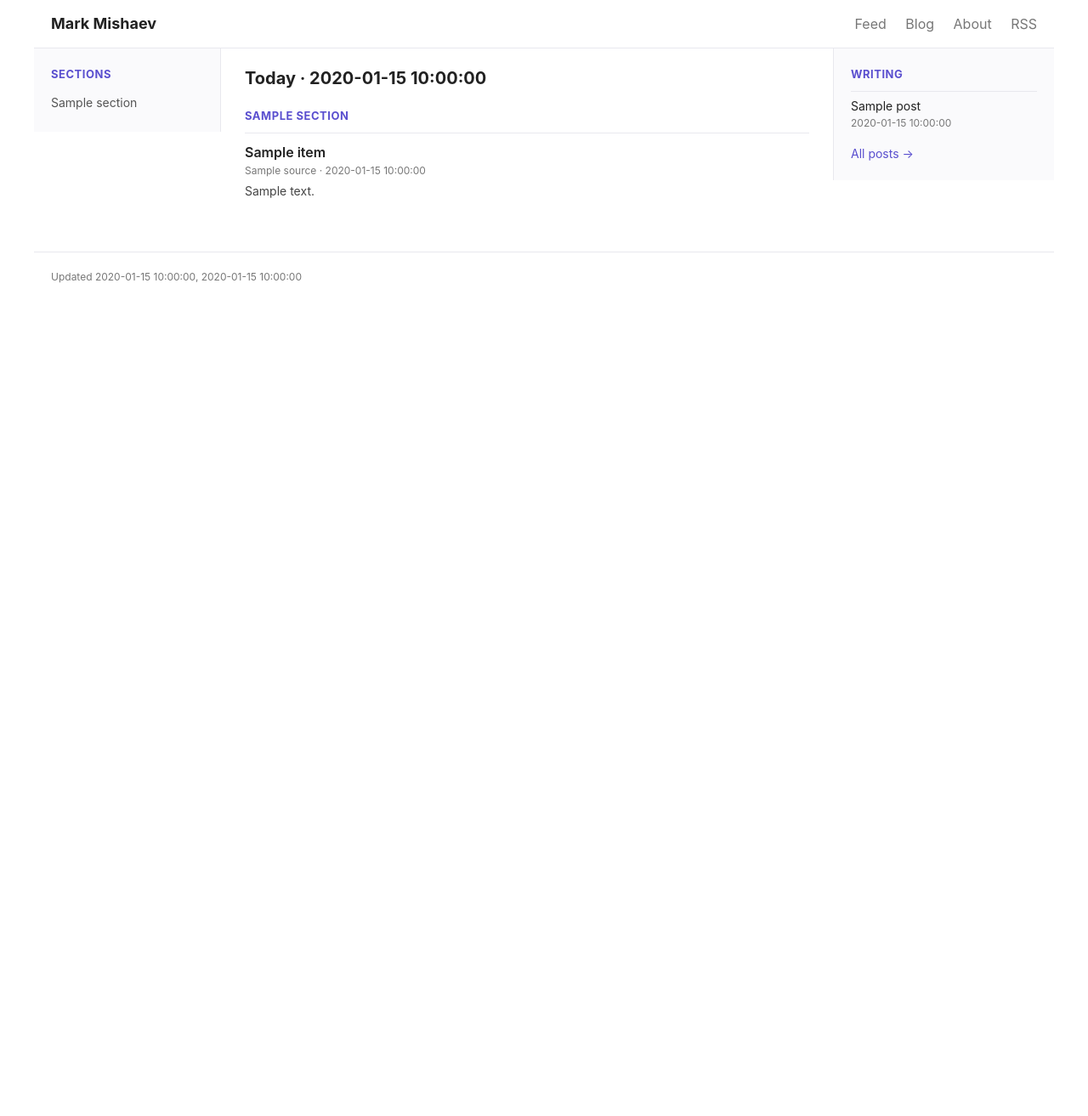
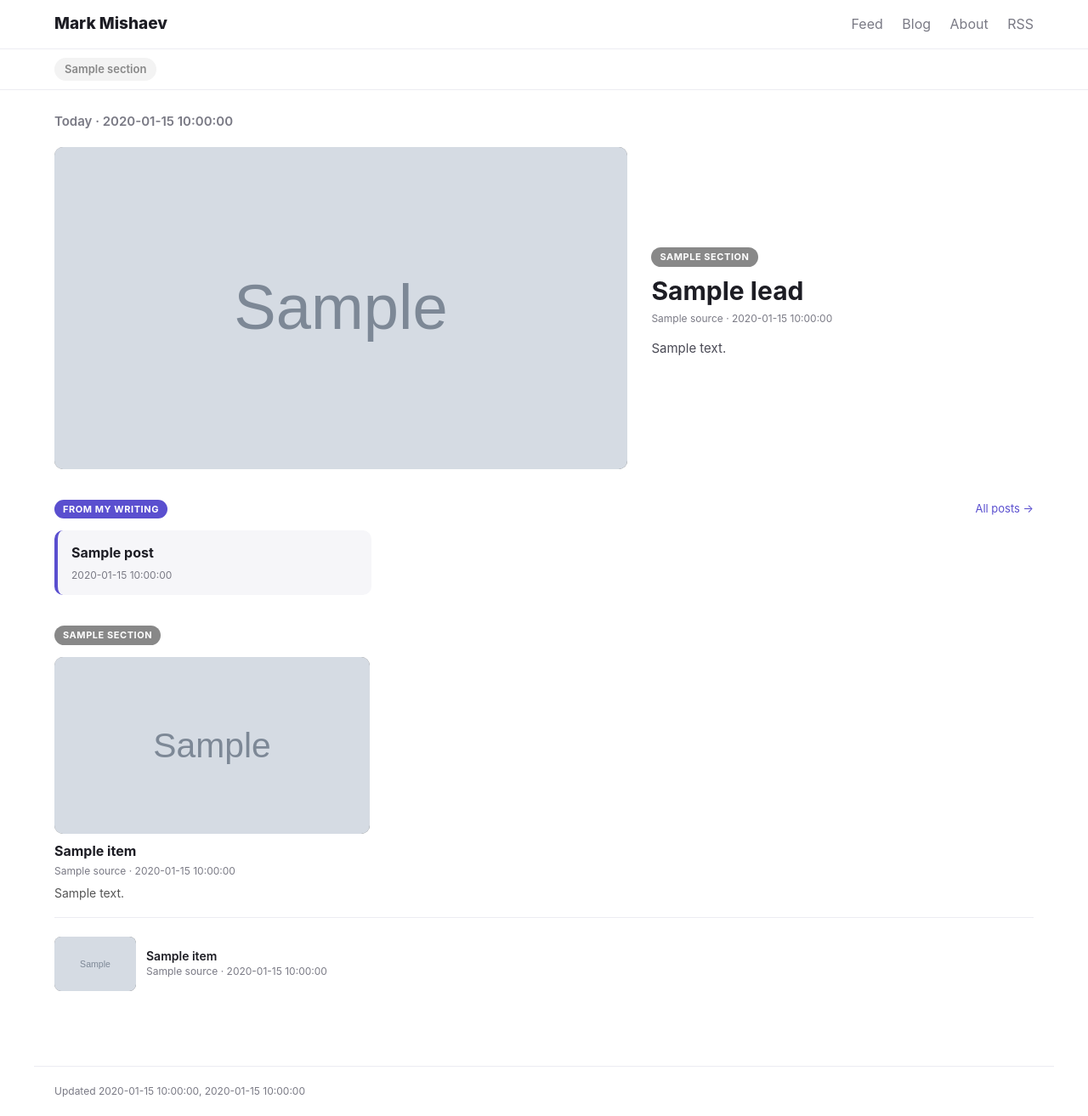
Before and after one commit to markmishaev76/ai-daily-content-collector, a Python web app: template site/templates/index.html in a window 1280 px wide. Shown: the whole page at 85% size. Before the commit the page ends 333 px from the top, so only its background shows below. Run offline with Jinja, Linux system fonts and the light colour scheme; the template is opened without the code that fills it: most values are stand-ins (such as "Sample title", 1, 10 or a date in 2020); grey boxes marked "Sample" are stand-in pictures.

Commit message:
magazine layout
Co-authored-by: Cursor <cursoragent@cursor.com>

```diff
--- a/site/static/style.css
+++ b/site/static/style.css
@@ -1,9 +1,9 @@
 :root {
   --accent: #5a4fcf;
-  --text: #222;
-  --muted: #777;
-  --line: #e8e8ee;
-  --panel: #fafafc;
+  --text: #1d1d24;
+  --muted: #7a7a85;
+  --line: #ececf2;
+  --panel: #f6f6f9;
 }
 
 * { box-sizing: border-box; }
@@ -13,11 +13,11 @@ body {
   font-family: -apple-system, BlinkMacSystemFont, "Segoe UI", Roboto, "Helvetica Neue", Arial, sans-serif;
   color: var(--text);
   background: #fff;
-  line-height: 1.55;
+  line-height: 1.5;
   overflow-wrap: anywhere;
 }
 
-a { color: var(--text); text-decoration: none; }
+a { color: inherit; text-decoration: none; }
 a:hover { color: var(--accent); }
 
 .site-header {
@@ -26,40 +26,123 @@ a:hover { color: var(--accent); }
   align-items: center;
   max-width: 1200px;
   margin: 0 auto;
-  padding: 14px 20px;
-  border-bottom: 1px solid var(--line);
+  padding: 14px 24px;
 }
-.brand { font-weight: 700; font-size: 18px; }
+.brand { font-weight: 800; font-size: 19px; white-space: nowrap; }
 .site-header nav a { margin-left: 18px; color: var(--muted); }
 .site-header nav a.active { color: var(--accent); font-weight: 600; }
 
-.layout {
-  display: grid;
-  grid-template-columns: 220px minmax(0, 1fr) 260px;
-  max-width: 1200px;
-  margin: 0 auto;
+/* Section chips */
+.chips {
+  position: sticky;
+  top: 0;
+  z-index: 10;
+  display: flex;
+  gap: 8px;
+  padding: 10px max(24px, calc((100vw - 1200px) / 2 + 24px));
+  overflow-x: auto;
+  scrollbar-width: none;
+  background: rgba(255, 255, 255, .94);
+  backdrop-filter: blur(6px);
+  border-top: 1px solid var(--line);
+  border-bottom: 1px solid var(--line);
+}
+.chips a {
+  flex: none;
+  padding: 4px 12px;
+  border-radius: 14px;
+  font-size: 13px;
+  font-weight: 600;
+  color: var(--c);
+  background: color-mix(in srgb, var(--c) 10%, white);
+}
+.chips a:hover { background: var(--c); color: #fff; }
+
+.chip {
+  display: inline-block;
+  padding: 3px 10px;
+  border-radius: 12px;
+  font-size: 11px;
+  font-weight: 700;
+  letter-spacing: .05em;
+  text-transform: uppercase;
+  color: #fff;
+  background: var(--c, var(--accent));
 }
 
-.sections, .writing {
-  padding: 20px;
+.magazine { max-width: 1200px; margin: 0 auto; padding: 8px 24px 40px; }
+.today { margin: 18px 0; font-size: 15px; font-weight: 600; color: var(--muted); }
+
+/* Picture tiles: colored placeholder with source name; the image covers it when it loads */
+.thumb, .thumb-sm, .lead-image {
+  position: relative;
+  overflow: hidden;
+  border-radius: 10px;
+  background: linear-gradient(135deg, var(--c), color-mix(in srgb, var(--c) 65%, black));
+}
+.thumb { aspect-ratio: 16 / 9; }
+.thumb-sm { flex: none; width: 96px; height: 64px; border-radius: 8px; }
+.lead-image { aspect-ratio: 16 / 9; }
+.thumb img, .thumb-sm img, .lead-image img {
+  position: absolute;
+  inset: 0;
+  width: 100%;
+  height: 100%;
+  object-fit: cover;
+}
+.thumb-label {
+  position: absolute;
+  left: 10px;
+  bottom: 8px;
+  right: 10px;
+  color: #fff;
+  font-weight: 700;
+  font-size: 13px;
+  opacity: .9;
+}
+.thumb-sm .thumb-label { font-size: 10px; left: 6px; bottom: 4px; }
+
+/* Lead story */
+.lead {
+  display: grid;
+  grid-template-columns: minmax(0, 1.5fr) minmax(0, 1fr);
+  gap: 28px;
+  align-items: center;
+  margin-bottom: 36px;
+}
+.lead h1 { margin: 10px 0 6px; font-size: 30px; line-height: 1.2; }
+.lead p { color: #4a4a55; font-size: 15px; }
+
+/* Writing strip */
+.writing { margin-bottom: 36px; }
+.writing-cards { display: grid; grid-template-columns: repeat(3, minmax(0, 1fr)); gap: 16px; }
+.writing-card {
+  display: block;
+  padding: 14px 16px;
+  border-radius: 10px;
   background: var(--panel);
-  font-size: 14px;
+  border-left: 4px solid var(--accent);
 }
-.sections { border-right: 1px solid var(--line); }
-.writing { border-left: 1px solid var(--line); }
-.sections nav, .sections a { display: block; padding: 3px 0; color: #555; }
-.sections-select { display: none; width: 100%; padding: 8px; font-size: 15px; }
+.writing-card .t { font-weight: 650; margin-bottom: 6px; }
 
-.sections, .writing { position: sticky; top: 0; align-self: start; max-height: 100vh; overflow-y: auto; }
+/* Sections */
+.section-head { display: flex; justify-content: space-between; align-items: center; margin-bottom: 14px; }
+.see-all { color: var(--accent); font-size: 13px; }
+.topic { margin-bottom: 40px; scroll-margin-top: 60px; }
+.cards { display: grid; grid-template-columns: repeat(3, minmax(0, 1fr)); gap: 20px; }
+.card .t { margin: 10px 0 4px; font-weight: 650; font-size: 16px; line-height: 1.3; }
+.card p { margin: 6px 0 0; color: #555; font-size: 14px; }
 
-h3 { margin: 0 0 10px; font-size: 13px; text-transform: uppercase; letter-spacing: .04em; color: var(--accent); }
-
-.feed { padding: 20px 28px; }
-.feed h2 { margin: 0 0 18px; font-size: 20px; }
-.feed section { margin-bottom: 30px; scroll-margin-top: 10px; }
-.feed article { padding: 10px 0; border-top: 1px solid var(--line); }
-.feed article .title { font-weight: 600; }
-.feed article p { margin: 4px 0 0; color: #444; font-size: 14px; }
+.more {
+  display: grid;
+  grid-template-columns: repeat(2, minmax(0, 1fr));
+  gap: 4px 24px;
+  margin-top: 18px;
+  padding-top: 14px;
+  border-top: 1px solid var(--line);
+}
+.row { display: flex; gap: 12px; align-items: center; padding: 8px 0; }
+.row .t { font-weight: 600; font-size: 14px; line-height: 1.3; }
 
 .meta { color: var(--muted); font-size: 12px; }
 .label {
@@ -69,13 +152,11 @@ h3 { margin: 0 0 10px; font-size: 13px; text-transform: uppercase; letter-spacin
   border-radius: 8px;
   padding: 0 6px;
   font-size: 11px;
-  margin-right: 4px;
+  margin-right: 6px;
 }
 
-.writing-item { padding: 6px 0; border-top: 1px solid var(--line); }
-.writing .more { display: block; margin-top: 10px; color: var(--accent); }
-
-.page { max-width: 720px; margin: 0 auto; padding: 24px 20px; }
+/* Blog, post and about pages */
+.page { max-width: 720px; margin: 0 auto; padding: 24px; }
 .post-row { padding: 12px 0; border-top: 1px solid var(--line); }
 .post-row a { font-weight: 600; font-size: 17px; }
 .post-row p { margin: 4px 0 0; color: #444; }
@@ -83,15 +164,14 @@ h3 { margin: 0 0 10px; font-size: 13px; text-transform: uppercase; letter-spacin
 .post img { max-width: 100%; }
 .post pre { overflow-x: auto; background: var(--panel); padding: 12px; }
 
-.site-footer { max-width: 1200px; margin: 0 auto; padding: 20px; color: var(--muted); font-size: 12px; border-top: 1px solid var(--line); }
+.site-footer { max-width: 1200px; margin: 0 auto; padding: 20px 24px; color: var(--muted); font-size: 12px; border-top: 1px solid var(--line); }
 
 @media (max-width: 800px) {
-  .layout { grid-template-columns: minmax(0, 1fr); }
-  .sections-select { max-width: 100%; }
-  .brand { white-space: nowrap; }
+  .site-header { padding: 12px 16px; }
   .site-header nav a { margin-left: 12px; }
-  .sections, .writing { position: static; max-height: none; border: none; }
-  .sections h3, .sections a { display: none; }
-  .sections-select { display: block; }
-  .feed { padding: 16px 20px; }
+  .chips { padding: 8px 16px; }
+  .magazine { padding: 4px 16px 32px; }
+  .lead, .cards, .writing-cards, .more { grid-template-columns: minmax(0, 1fr); }
+  .lead { gap: 14px; }
+  .lead h1 { font-size: 22px; }
 }
--- /dev/null
+++ b/site/templates/_thumb.html
@@ -0,0 +1,10 @@
+{% macro thumb(item, color, cls="thumb") %}
+<div class="{{ cls }}" style="--c: {{ color }}">
+  <span class="thumb-label">{{ item.source }}</span>
+  {% if item.image %}<img src="{{ item.image }}" alt="" loading="lazy" referrerpolicy="no-referrer" onerror="this.remove()">{% endif %}
+</div>
+{% endmacro %}
+
+{% macro title(item) %}
+{% if item.link %}<a href="{{ item.link }}" rel="noopener noreferrer">{{ item.title }}</a>{% else %}{{ item.title }}{% endif %}
+{% endmacro %}
--- a/site/templates/_writing.html
+++ /dev/null
@@ -1,15 +0,0 @@
-<aside class="writing">
-  <h3>Writing</h3>
-  {% for post in writing %}
-  <div class="writing-item">
-    <a href="{{ post_href(post, root) }}">{{ post.title }}</a>
-    <div class="meta">
-      {% if post.source == "medium" %}<span class="label">on Medium</span>{% endif %}
-      {% if post.date %}{{ post.date }}{% endif %}
-    </div>
-  </div>
-  {% else %}
-  <p class="meta">No posts yet.</p>
-  {% endfor %}
-  <a class="more" href="{{ root }}blog/">All posts →</a>
-</aside>
--- a/site/templates/index.html
+++ b/site/templates/index.html
@@ -1,39 +1,70 @@
 {% extends "base.html" %}
+{% from "_thumb.html" import thumb, title %}
 {% block body %}
-<div class="layout">
-  <nav class="sections">
-    <h3>Sections</h3>
+<nav class="chips" aria-label="Sections">
   {% for s in sections %}
-    <a href="#{{ s.id }}">{{ s.name }}</a>
+  <a href="#{{ s.id }}" style="--c: {{ s.color }}">{{ s.name }}</a>
   {% endfor %}
-    <select class="sections-select" aria-label="Jump to section" onchange="if (this.value) location.hash = this.value">
-      <option value="">Jump to section…</option>
+</nav><!-- /chips -->
+
+<main class="magazine">
+  <h2 class="today">Today · {{ today }}</h2>
+
+  {% if lead %}
+  <article class="lead">
+    {{ thumb(lead, lead.color, "lead-image") }}
+    <div class="lead-text">
+      <span class="chip" style="--c: {{ lead.color }}">{{ lead.section }}</span>
+      <h1>{{ title(lead) }}</h1>
+      <div class="meta">{{ lead.source }}{% if lead.date %} · {{ lead.date }}{% endif %}</div>
+      {% if lead.excerpt %}<p>{{ lead.excerpt }}</p>{% endif %}
+    </div>
+  </article><!-- /lead -->
+  {% endif %}
+
+  {% if writing %}
+  <section class="writing">
+    <div class="section-head"><span class="chip" style="--c: #5a4fcf">From my writing</span><a class="see-all" href="{{ root }}blog/">All posts →</a></div>
+    <div class="writing-cards">
+      {% for post in writing %}
+      <a class="writing-card" href="{{ post_href(post, root) }}">
+        <div class="t">{{ post.title }}</div>
+        <div class="meta">{% if post.source == "medium" %}<span class="label">on Medium</span>{% endif %}{% if post.date %}{{ post.date }}{% endif %}</div>
+      </a>
+      {% endfor %}
+    </div>
+  </section><!-- /writing -->
+  {% endif %}
+
   {% for s in sections %}
-      <option value="{{ s.id }}">{{ s.name }}</option>
+  <section id="{{ s.id }}" class="topic" style="--c: {{ s.color }}">
+    <div class="section-head"><span class="chip">{{ s.name }}</span></div>
+    <div class="cards">
+      {% for item in s.cards %}
+      <article class="card">
+        {{ thumb(item, s.color) }}
+        <div class="t">{{ title(item) }}</div>
+        <div class="meta">{{ item.source }}{% if item.date %} · {{ item.date }}{% endif %}</div>
+        {% if item.excerpt %}<p>{{ item.excerpt | truncate(140) }}</p>{% endif %}
+      </article><!-- /card -->
       {% endfor %}
-    </select>
-  </nav>
-
-  <main class="feed">
-    <h2>Today · {{ today }}</h2>
-    {% for s in sections %}
-    <section id="{{ s.id }}">
-      <h3>{{ s.name }}</h3>
-      {% for item in s.articles %}
-      <article>
-        <div class="title">
-          {% if item.link %}<a href="{{ item.link }}" rel="noopener noreferrer">{{ item.title }}</a>{% else %}{{ item.title }}{% endif %}
     </div>
+    {% if s.more %}
+    <div class="more">
+      {% for item in s.more %}
+      <article class="row">
+        {{ thumb(item, s.color, "thumb-sm") }}
+        <div>
+          <div class="t">{{ title(item) }}</div>
           <div class="meta">{{ item.source }}{% if item.date %} · {{ item.date }}{% endif %}</div>
-        {% if item.excerpt %}<p>{{ item.excerpt }}</p>{% endif %}
+        </div>
       </article>
       {% endfor %}
+    </div><!-- /more -->
+    {% endif %}
   </section>
   {% else %}
   <p class="meta">Nothing new today.</p>
   {% endfor %}
 </main>
-
-  {% include "_writing.html" %}
-</div>
 {% endblock %}
--- a/src/content_aggregator.py
+++ b/src/content_aggregator.py
@@ -254,6 +254,7 @@ class ContentAggregator:
             Dictionary mapping topic names to lists of articles
         """
         aggregated_content = {}
+        seen_links = set()
 
         for topic in topics:
             topic_name = topic['name']
@@ -272,7 +273,6 @@ class ContentAggregator:
                     if article:
                         articles.append(article)
 
-            seen_links = set()
             unique = []
             for article in articles:
                 link = article.get('link')
```
Also changed, not shown: src/site_builder.py (+41 -3 lines), tests/test_content_aggregator.py (+12 -0 lines), tests/test_site_builder.py (+96 -10 lines). Lines whose indentation alone changed are shown as unchanged.
